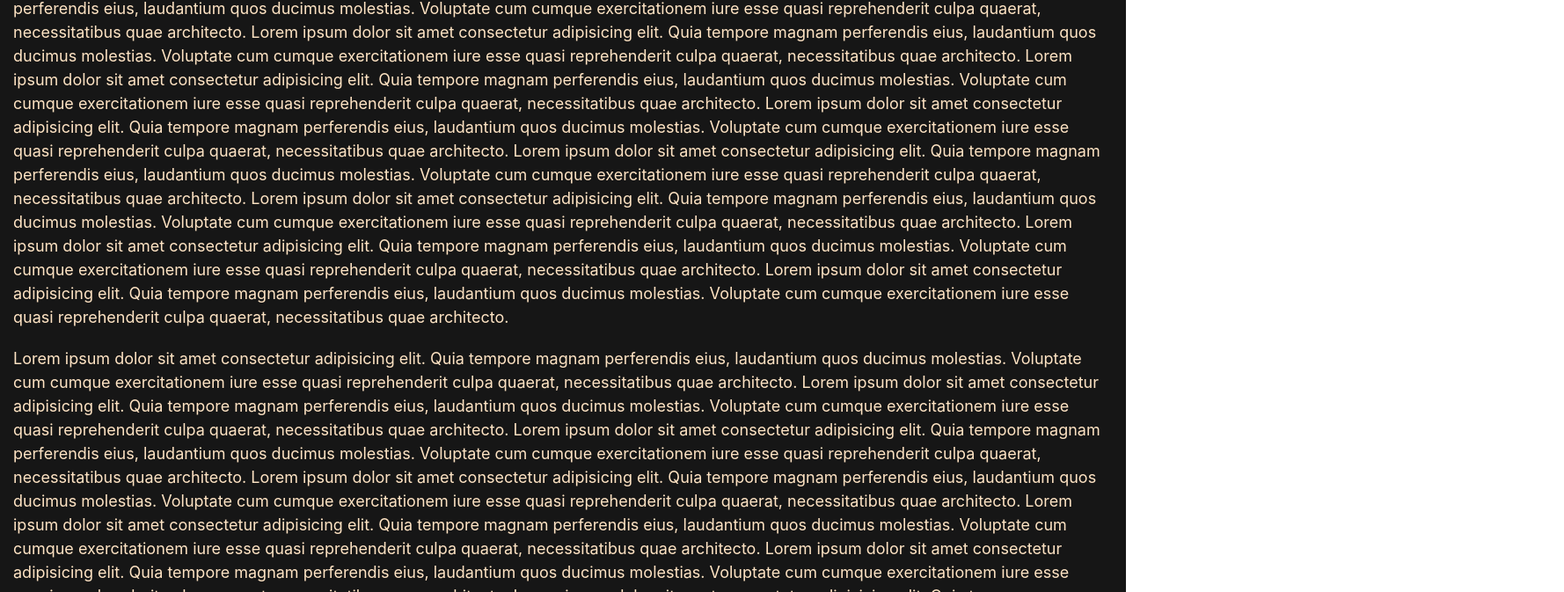
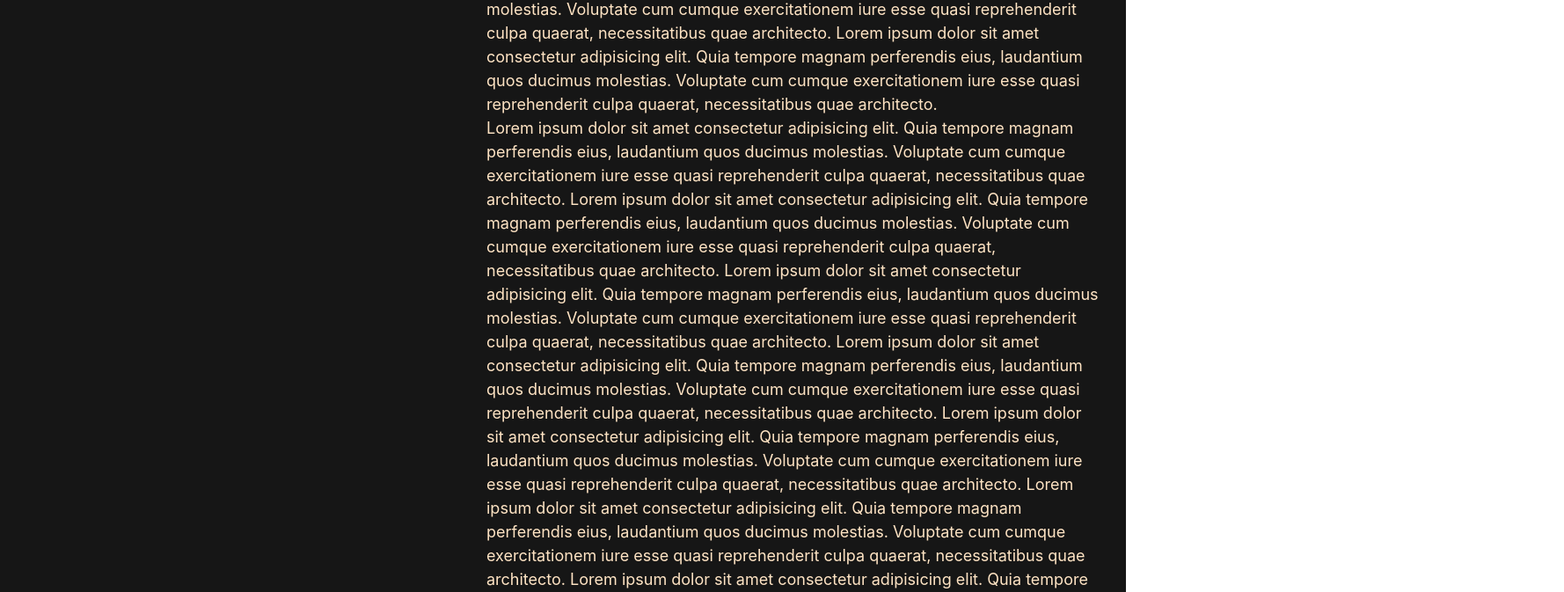
Before and after one commit to Folze/TangensPage, a React (Create React App) app: page / in a window 1280 px wide. Shown: the part 1959-2632 px from the top of the page at 88% size, 1778 px wide, since content can reach past the window. Built offline with nearby package versions, Linux system fonts and the light colour scheme.

Commit message:
add new elements for page "game" and fixed some thing

```diff
--- a/src/GamePage/Game.jsx
+++ b/src/GamePage/Game.jsx
@@ -6,7 +6,7 @@ import s from "./Game.module.scss";
 
 const Games = () => {
     return (
-        <div className={s.body}>
+        <div className={s.hs}>
             <Navbar />
             <div className={s.games}>
                 <div className={s.game1}>
@@ -18,9 +18,6 @@ const Games = () => {
                 <div className={s.game3}>
                     <img src={gif} alt="gifka"></img>
                 </div>
-                <div className={s.game4}>
-                    <img src={gif} alt="gifka"></img>
-                </div>
             </div>
         </div>
     )
--- a/src/GamePage/Game.module.scss
+++ b/src/GamePage/Game.module.scss
@@ -1,5 +1,6 @@
-.body {
+.hs {
     background-color: grey;
+    min-height: 100vh;
 }
 
 .games {
@@ -16,13 +17,15 @@ height: 800px;
     font-size:18px ;
     font-weight: 700;
     text-align: center;
+
+
 }
 
 .game1 {
     background-color: bisque;
     position:absolute;
     top: 150px;
-    right: 450px;
+    left: 150px;
 }
 
 .game2 {
@@ -30,20 +33,12 @@ height: 800px;
     color: #fff;
     position:absolute;
     top: 150px;
-    left: 450px;
+    left: 970px;
 }
 
 .game3 {
     background-color: aqua;
     position:absolute;
-top: 900px;
-right: 450px;
+top: 150px;
+right: 150px;
 }
-
-.game4 {
-background-color: blanchedalmond;
-color: #fff;;
-position:absolute;
-top: 900px;
-left: 450px;
-}
--- a/src/MainPage/Content/Content.jsx
+++ b/src/MainPage/Content/Content.jsx
@@ -6,7 +6,6 @@ import kisa from "./kisa.jpg"
 const Content = () => {
     return (
         <div className={s.content}>
-            <div className={s.text}>
 
 
             <div className={s.container}>
@@ -16,25 +15,8 @@ const Content = () => {
                 <div className={s.textAvatar}>
                     Danyatangens
                 </div>
-                </div>
 
-
-                <p>
-                    Lorem ipsum dolor sit amet consectetur adipisicing elit. Quia tempore magnam perferendis eius, laudantium quos ducimus molestias. Voluptate cum cumque exercitationem iure esse quasi reprehenderit culpa quaerat, necessitatibus quae architecto.
-                    Lorem ipsum dolor sit amet consectetur adipisicing elit. Quia tempore magnam perferendis eius, laudantium quos ducimus molestias. Voluptate cum cumque exercitationem iure esse quasi reprehenderit culpa quaerat, necessitatibus quae architecto.
-                    Lorem ipsum dolor sit amet consectetur adipisicing elit. Quia tempore magnam perferendis eius, laudantium quos ducimus molestias. Voluptate cum cumque exercitationem iure esse quasi reprehenderit culpa quaerat, necessitatibus quae architecto.
-                    Lorem ipsum dolor sit amet consectetur adipisicing elit. Quia tempore magnam perferendis eius, laudantium quos ducimus molestias. Voluptate cum cumque exercitationem iure esse quasi reprehenderit culpa quaerat, necessitatibus quae architecto.
-                    Lorem ipsum dolor sit amet consectetur adipisicing elit. Quia tempore magnam perferendis eius, laudantium quos ducimus molestias. Voluptate cum cumque exercitationem iure esse quasi reprehenderit culpa quaerat, necessitatibus quae architecto.
-                    Lorem ipsum dolor sit amet consectetur adipisicing elit. Quia tempore magnam perferendis eius, laudantium quos ducimus molestias. Voluptate cum cumque exercitationem iure esse quasi reprehenderit culpa quaerat, necessitatibus quae architecto.
-                    Lorem ipsum dolor sit amet consectetur adipisicing elit. Quia tempore magnam perferendis eius, laudantium quos ducimus molestias. Voluptate cum cumque exercitationem iure esse quasi reprehenderit culpa quaerat, necessitatibus quae architecto.
-                    Lorem ipsum dolor sit amet consectetur adipisicing elit. Quia tempore magnam perferendis eius, laudantium quos ducimus molestias. Voluptate cum cumque exercitationem iure esse quasi reprehenderit culpa quaerat, necessitatibus quae architecto.
-                    Lorem ipsum dolor sit amet consectetur adipisicing elit. Quia tempore magnam perferendis eius, laudantium quos ducimus molestias. Voluptate cum cumque exercitationem iure esse quasi reprehenderit culpa quaerat, necessitatibus quae architecto.
-                    Lorem ipsum dolor sit amet consectetur adipisicing elit. Quia tempore magnam perferendis eius, laudantium quos ducimus molestias. Voluptate cum cumque exercitationem iure esse quasi reprehenderit culpa quaerat, necessitatibus quae architecto.
-                    Lorem ipsum dolor sit amet consectetur adipisicing elit. Quia tempore magnam perferendis eius, laudantium quos ducimus molestias. Voluptate cum cumque exercitationem iure esse quasi reprehenderit culpa quaerat, necessitatibus quae architecto.
-                    Lorem ipsum dolor sit amet consectetur adipisicing elit. Quia tempore magnam perferendis eius, laudantium quos ducimus molestias. Voluptate cum cumque exercitationem iure esse quasi reprehenderit culpa quaerat, necessitatibus quae architecto.
-                    Lorem ipsum dolor sit amet consectetur adipisicing elit. Quia tempore magnam perferendis eius, laudantium quos ducimus molestias. Voluptate cum cumque exercitationem iure esse quasi reprehenderit culpa quaerat, necessitatibus quae architecto.
-                    Lorem ipsum dolor sit amet consectetur adipisicing elit. Quia tempore magnam perferendis eius, laudantium quos ducimus molestias. Voluptate cum cumque exercitationem iure esse quasi reprehenderit culpa quaerat, necessitatibus quae architecto.
-                </p>
+                <div className={s.text}>
                     <p>Lorem ipsum dolor sit amet consectetur adipisicing elit. Quia tempore magnam perferendis eius, laudantium quos ducimus molestias. Voluptate cum cumque exercitationem iure esse quasi reprehenderit culpa quaerat, necessitatibus quae architecto.
                         Lorem ipsum dolor sit amet consectetur adipisicing elit. Quia tempore magnam perferendis eius, laudantium quos ducimus molestias. Voluptate cum cumque exercitationem iure esse quasi reprehenderit culpa quaerat, necessitatibus quae architecto.
                         Lorem ipsum dolor sit amet consectetur adipisicing elit. Quia tempore magnam perferendis eius, laudantium quos ducimus molestias. Voluptate cum cumque exercitationem iure esse quasi reprehenderit culpa quaerat, necessitatibus quae architecto.
@@ -58,13 +40,8 @@ const Content = () => {
                         Lorem ipsum dolor sit amet consectetur adipisicing elit. Quia tempore magnam perferendis eius, laudantium quos ducimus molestias. Voluptate cum cumque exercitationem iure esse quasi reprehenderit culpa quaerat, necessitatibus quae architecto.
                         Lorem ipsum dolor sit amet consectetur adipisicing elit. Quia tempore magnam perferendis eius, laudantium quos ducimus molestias. Voluptate cum cumque exercitationem iure esse quasi reprehenderit culpa quaerat, necessitatibus quae architecto.
                         Lorem ipsum dolor sit amet consectetur adipisicing elit. Quia tempore magnam perferendis eius, laudantium quos ducimus molestias. Voluptate cum cumque exercitationem iure esse quasi reprehenderit culpa quaerat, necessitatibus quae architecto.
-                    Lorem ipsum dolor sit amet consectetur adipisicing elit. Quia tempore magnam perferendis eius, laudantium quos ducimus molestias. Voluptate cum cumque exercitationem iure esse quasi reprehenderit culpa quaerat, necessitatibus quae architecto.
-                    Lorem ipsum dolor sit amet consectetur adipisicing elit. Quia tempore magnam perferendis eius, laudantium quos ducimus molestias. Voluptate cum cumque exercitationem iure esse quasi reprehenderit culpa quaerat, necessitatibus quae architecto.
-                    Lorem ipsum dolor sit amet consectetur adipisicing elit. Quia tempore magnam perferendis eius, laudantium quos ducimus molestias. Voluptate cum cumque exercitationem iure esse quasi reprehenderit culpa quaerat, necessitatibus quae architecto.
-                    Lorem ipsum dolor sit amet consectetur adipisicing elit. Quia tempore magnam perferendis eius, laudantium quos ducimus molestias. Voluptate cum cumque exercitationem iure esse quasi reprehenderit culpa quaerat, necessitatibus quae architecto.
-                    Lorem ipsum dolor sit amet consectetur adipisicing elit. Quia tempore magnam perferendis eius, laudantium quos ducimus molestias. Voluptate cum cumque exercitationem iure esse quasi reprehenderit culpa quaerat, necessitatibus quae architecto.
-                    Lorem ipsum dolor sit amet consectetur adipisicing elit. Quia tempore magnam perferendis eius, laudantium quos ducimus molestias. Voluptate cum cumque exercitationem iure esse quasi reprehenderit culpa quaerat, necessitatibus quae architecto.
                     </p>
+                </div>
             </div>
         </div >
     )
--- a/src/MainPage/Content/Content.module.scss
+++ b/src/MainPage/Content/Content.module.scss
@@ -12,7 +12,7 @@
 }
 
 .text p {
-    margin: 0px 0px 20px 0px;
+    margin: 0px 0px 0px;
 }
 
 
@@ -35,4 +35,8 @@
 .textAvatar {
     display: inline-block;
     padding: 100px;
+    color: bisque;
+    margin: 0px auto;
+    font-size: 18px;
+    line-height: 150%;
 }
--- a/src/MainPage/Links/Links.module.scss
+++ b/src/MainPage/Links/Links.module.scss
@@ -5,11 +5,15 @@
 
 // }
 
+
+.container {
+    background-color: rgba(0, 0, 0, 0.912);
+}
+
 .buttons {
     display: flex;
     justify-content: space-between;
-    align-items: center;
     padding: 2px   10%;
-    margin: 50px;
     background-color: bisque;
+    border: 10px;
 }
--- a/src/MainPage/MainPage.jsx
+++ b/src/MainPage/MainPage.jsx
@@ -5,6 +5,7 @@ import Navbar from './Navbar/Navbar';
 import StartVideo from './Video/Video';
 import Content from './Content/Content';
 import Links from "./Links/Links";
+
 
 function MainPage() {
     return (
--- /dev/null
+++ b/src/MainPage/MainPage.scss
@@ -0,0 +1,3 @@
+.body {
+    background-color: grey;
+}
--- a/src/index.js
+++ b/src/index.js
@@ -1,6 +1,6 @@
 import React from 'react';
 import ReactDOM from 'react-dom/client';
-import './index.css';
+import './index.scss';
 import App from './App';
 import reportWebVitals from './reportWebVitals';
 
@@ -11,7 +11,4 @@ root.render(
   </React.StrictMode>
 );
 
-// If you want to start measuring performance in your app, pass a function
-// to log results (for example: reportWebVitals(console.log))
-// or send to an analytics endpoint. Learn more: https://bit.ly/CRA-vitals
 reportWebVitals();
--- a/src/index.css
+++ b/src/index.scss
@@ -5,6 +5,8 @@ body {
     sans-serif;
   -webkit-font-smoothing: antialiased;
   -moz-osx-font-smoothing: grayscale;
+  // background-color: grey;
+    // Gamepage{background-color: grey;}
 }
 
 code {
```
Also changed, not shown: src/App.css (+1 -16 lines). Lines whose indentation alone changed are shown as unchanged.
